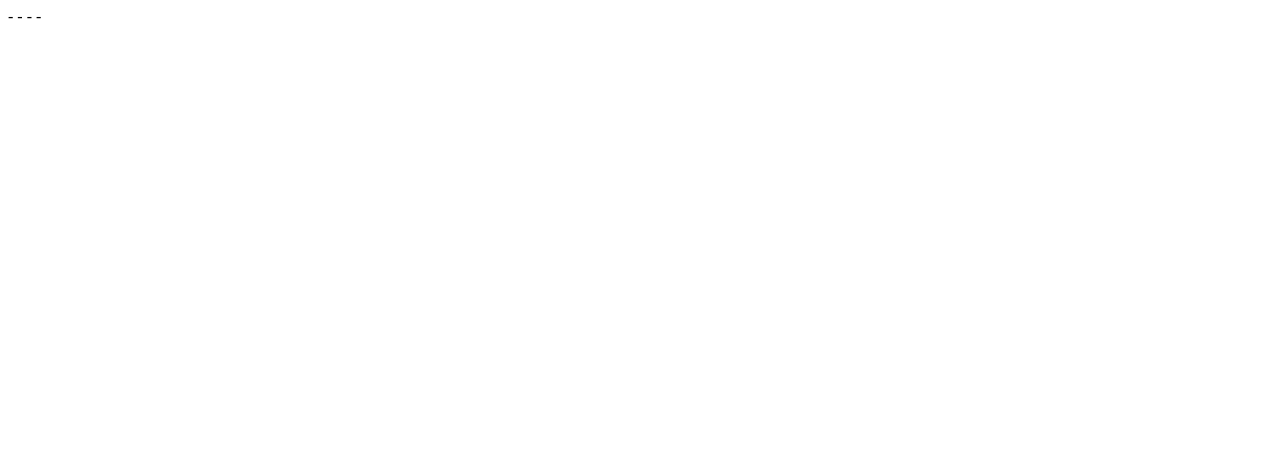
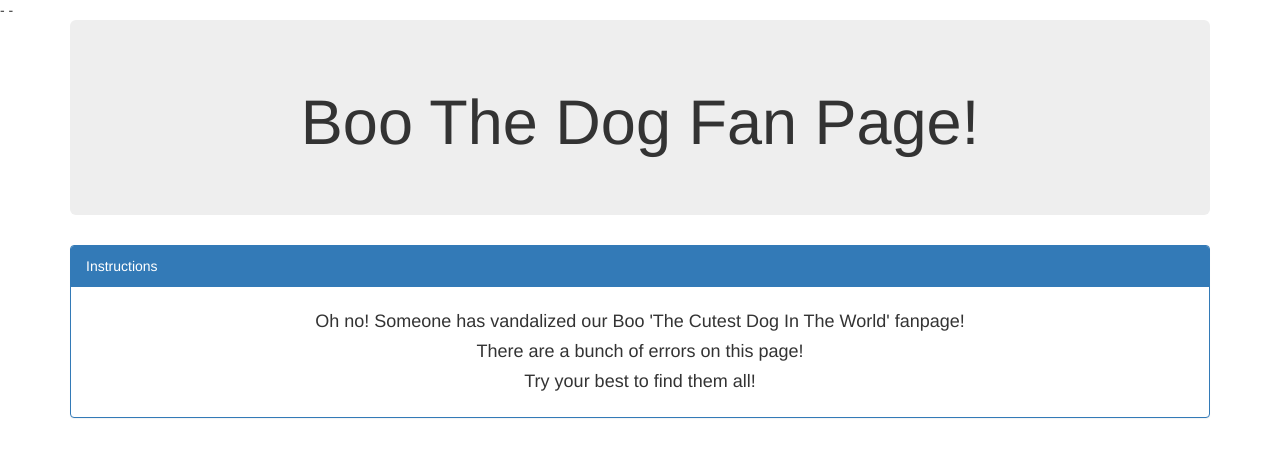
Before and after one commit to cassandralyb/cassandralyb, a plain HTML site: page index.html in a window 1280 px wide. Drawn offline with nearby package versions, Linux system fonts and the light colour scheme.

Commit message:
Update index.html

```diff
--- a/index.html
+++ b/index.html
@@ -1,6 +1,35 @@
 -<!DOCTYPE html>
 -<html>
--<head>
--	<title>Cassie Butts</title>
-  </head>
+<head>
+	<title>Boo The Dog</title>
+	<!-- Latest compiled and minified CSS -->
+	<link rel="stylesheet" href="https://maxcdn.bootstrapcdn.com/bootstrap/3.3.6/css/bootstrap.min.css" integrity="sha384-1q8mTJOASx8j1Au+a5WDVnPi2lkFfwwEAa8hDDdjZlpLegxhjVME1fgjWPGmkzs7" crossorigin="anonymous">
+	<!-- Linking CSS -->
+	<link rel="stylesheet" type="text/css" href="style.css">
+	<!-- Linking jQuery -->
+	<script type="text/javascript" src="https://cdnjs.cloudflare.com/ajax/libs/jquery/3.1.0/jquery.min.js"></script>
+	<!-- Linking Google Fonts -->
+	<link href='https://fonts.googleapis.com/css?family=Montserrat|Roboto+Slab|Yellowtail' rel='stylesheet' type='text/css'>
+</head>
+<body>
+
+<div class="container">
+
+	<div class="jumbotron bg-primary text-center">
+		<h1>Boo The Dog Fan Page!</h1>
+	</div>
+
+	<div class="row">
+	<div class="col-sm-12">
+		<div class="panel panel-primary">
+		<div class="panel-heading">Instructions</div>
+			<div class="panel-body text-center">
+					<h4>Oh no! Someone has vandalized our Boo 'The Cutest Dog In The World' fanpage!</h4>
+				<h4>There are a bunch of errors on this page!</h4>
+				<h4>Try your best to find them all!</h4>
+				</div>
+				</div>
+		</div>
+	</div>
+
 </html>
```
